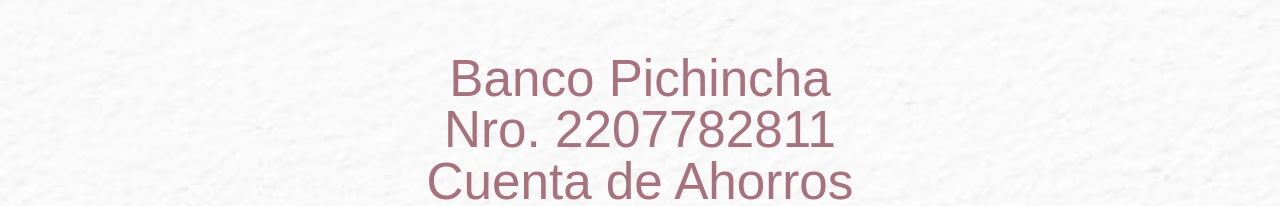
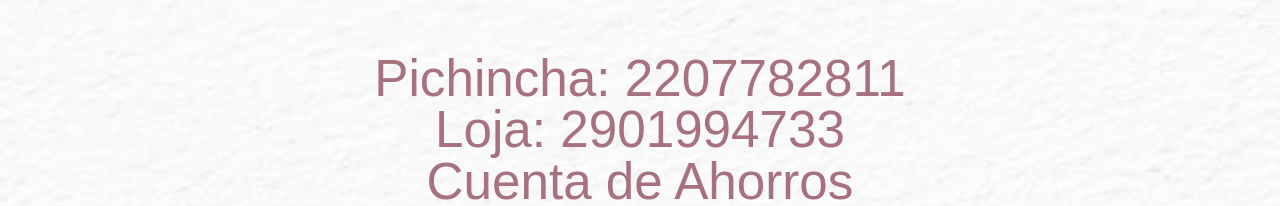
Before and after one commit to gralmurdok/MurdokMusicBox, a React (Create React App) app: page /wedding in a window 1280 px wide. Shown: the part 10190-10396 px from the top of the page. Built offline with nearby package versions, Linux system fonts and the light colour scheme; no server answers; a web font is replaced by a local one.

Commit message:
Adds additional bank account

```diff
--- a/src/WeddingInvite/Section5.js
+++ b/src/WeddingInvite/Section5.js
@@ -26,8 +26,8 @@
                     <div className="dressCodeSeparator">__________ . __________</div>
                     <div className="dressCodePlanification">Nuestro mejor regalo es tu presencia, pero si deseas tener un detalle puedes hacerlo en la siguiente cuenta</div>
                     <div className="fakeRow2" />
-                    <div className="dressCodeCta">Banco Pichincha</div>
-                    <div className="dressCodeCta">Nro. 2207782811</div>
+                    <div className="dressCodeCta">Pichincha: 2207782811</div>
+                    <div className="dressCodeCta">Loja: 2901994733</div>
                     <div className="dressCodeCta">Cuenta de Ahorros</div>
                     <div className="dressCodeCta">A nombre de: Silvana Robles</div>
                     <div className="dressCodeCta">CI: 1104108483</div>
```
